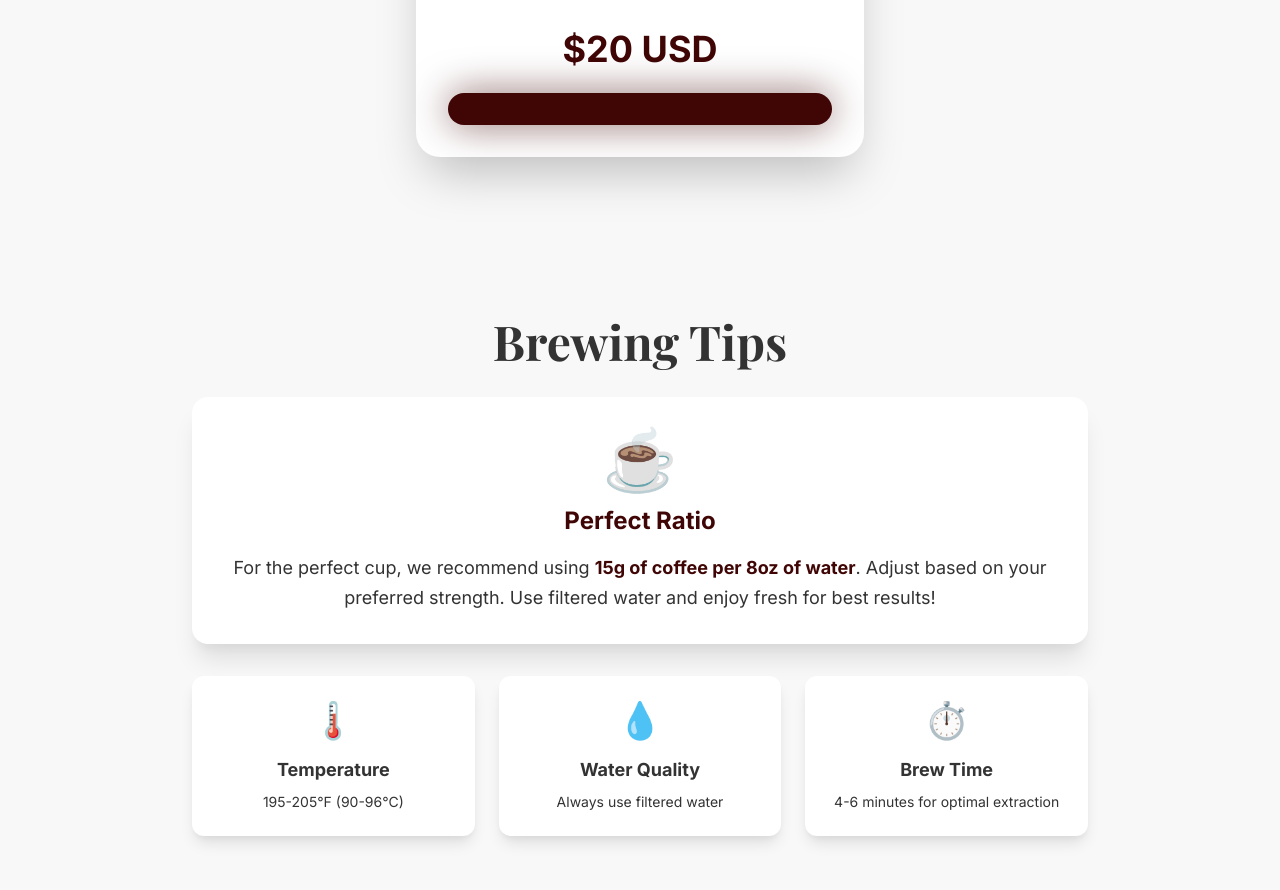
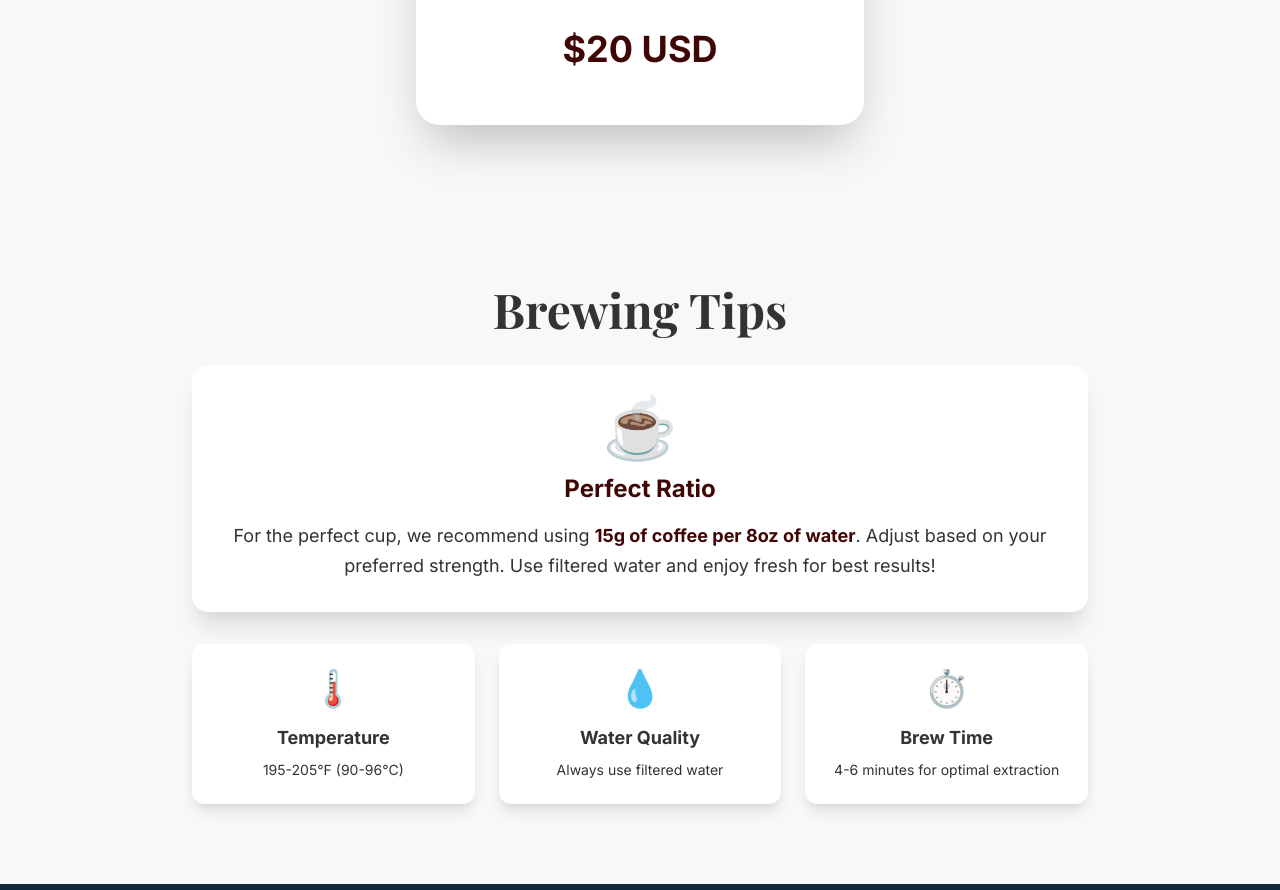
Before and after one commit to nicolasmorenom/ritualspecialtycoffee, a plain HTML site: page index.html in a window 1280 px wide. Shown: the part 3037-3927 px from the top of the page. Drawn offline with nearby package versions, Linux system fonts and the light colour scheme.

Commit message:
Update index.html

```diff
--- a/index.html
+++ b/index.html
@@ -335,14 +335,11 @@
 
                 <div class="text-center">
                     <div class="text-4xl font-bold text-accent mb-6">$20 USD</div>
-                    <a href="#order" class="block bg-accent text-white px-8 py-4 rounded-full shadow-lg hover:bg-accent-darker transition-all duration-300 transform hover:scale-105 pulse-glow font-semibold">
                         <script async src="https://js.stripe.com/v3/buy-button.js"></script>
                         <stripe-buy-button
                             buy-button-id="buy_btn_1Rj50ED76isZx4fe5XVQyQQP"
-                            publishable-key="pk_live_51Rj4a5D76isZx4feXi4Kr5iCVAbBTqcstXmYI7V507YXaFCUiodLpZ3UF2PoNvdzQ4XhaZ3JXI27x9LjpkWEJUjA0021IAybpG"
-                        >
+                            publishable-key="pk_live_51Rj4a5D76isZx4feXi4Kr5iCVAbBTqcstXmYI7V507YXaFCUiodLpZ3UF2PoNvdzQ4XhaZ3JXI27x9LjpkWEJUjA0021IAybpG"                        >
                         </stripe-buy-button>
-                    </a>
                 </div>
             </div>
         </div>
```
